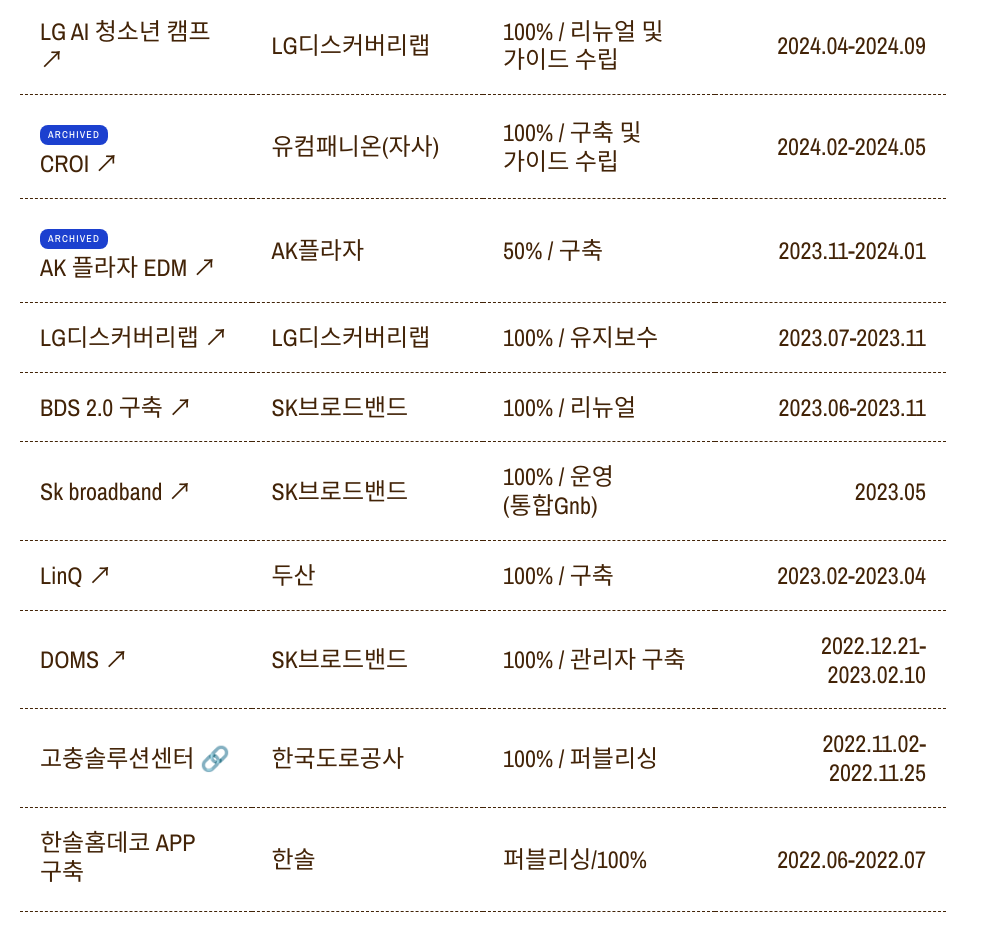
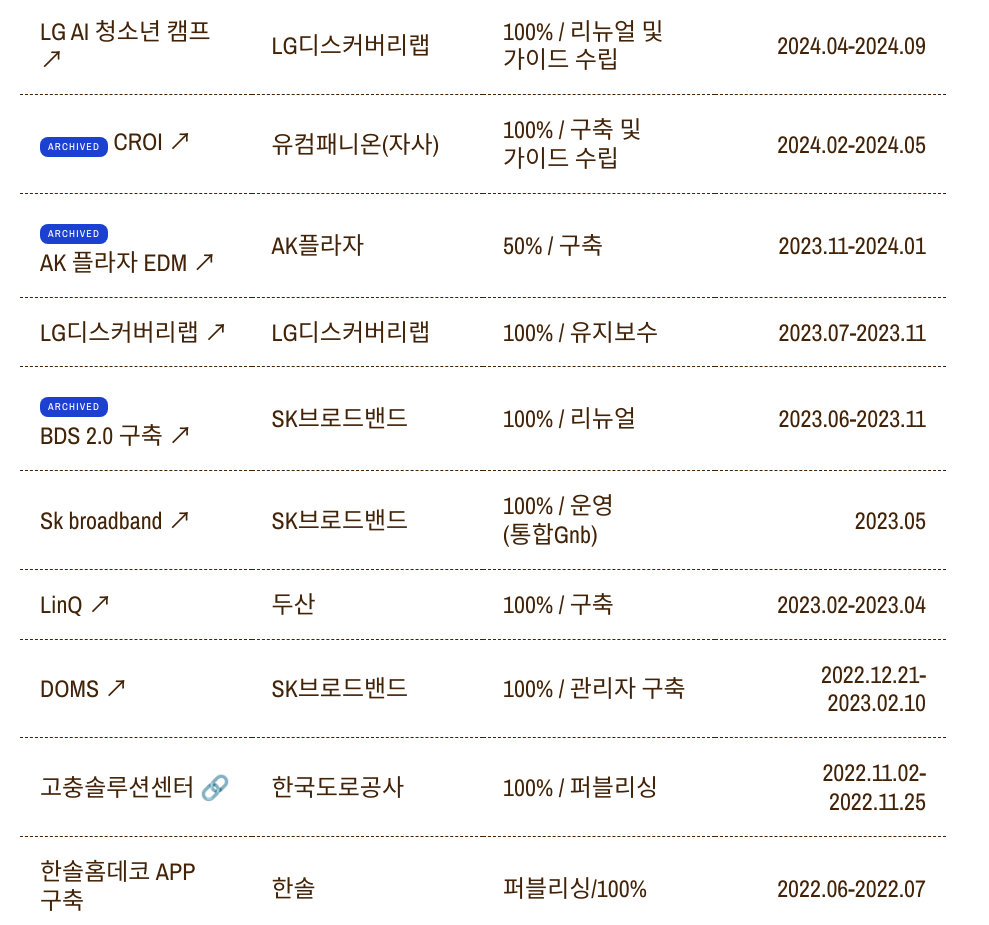
Before and after one commit to Whitesujin/portfolio, a website built with Vite: page pages/work.html in a window 1280 px wide. Shown: the part 2940-3865 px from the top of the page, without its empty margins (0-989 px from the left). Built offline with nearby package versions, Linux system fonts and the light colour scheme; a web font is replaced by a local one.

Commit message:
feat: work 테스트

```diff
--- a/pages/work.html
+++ b/pages/work.html
@@ -188,6 +188,16 @@
 리뉴얼 중심: 100% / 디자인 개선 제안 및 반응형 리뉴얼
 
 브랜딩 강조: 100% / 브랜드 아이덴티티를 반영한 UI 디자인 및 구현
+
+
+<span class="label-status bg-blue">ARCHIVED</span>
+<a href="#" target="_blank" title="새창 열림" class="btn-visit">
+  CROI
+  <span class="">↗</span>
+</a>
+
+
+
                   -->
 
 
@@ -243,9 +253,9 @@
                   </tr>
                   <tr>
                     <td>
-                      <span class="label-status bg-blue">ARCHIVED</span>
                       <p class="title">
                         <a href="#" target="_blank" title="새창 열림" class="btn-visit">
+                          <span class="label-status bg-blue">ARCHIVED</span>
                           CROI
                           <span class="">↗</span>
                         </a>
@@ -298,6 +308,7 @@
                   <tr>
                     <td>
                       <p class="title">
+                        <span class="label-status bg-blue">ARCHIVED</span>
                         <a href="#" target="_blank" title="새창 열림" class="btn-visit">
                           BDS 2.0 구축
                           <span class="">↗</span>
```
